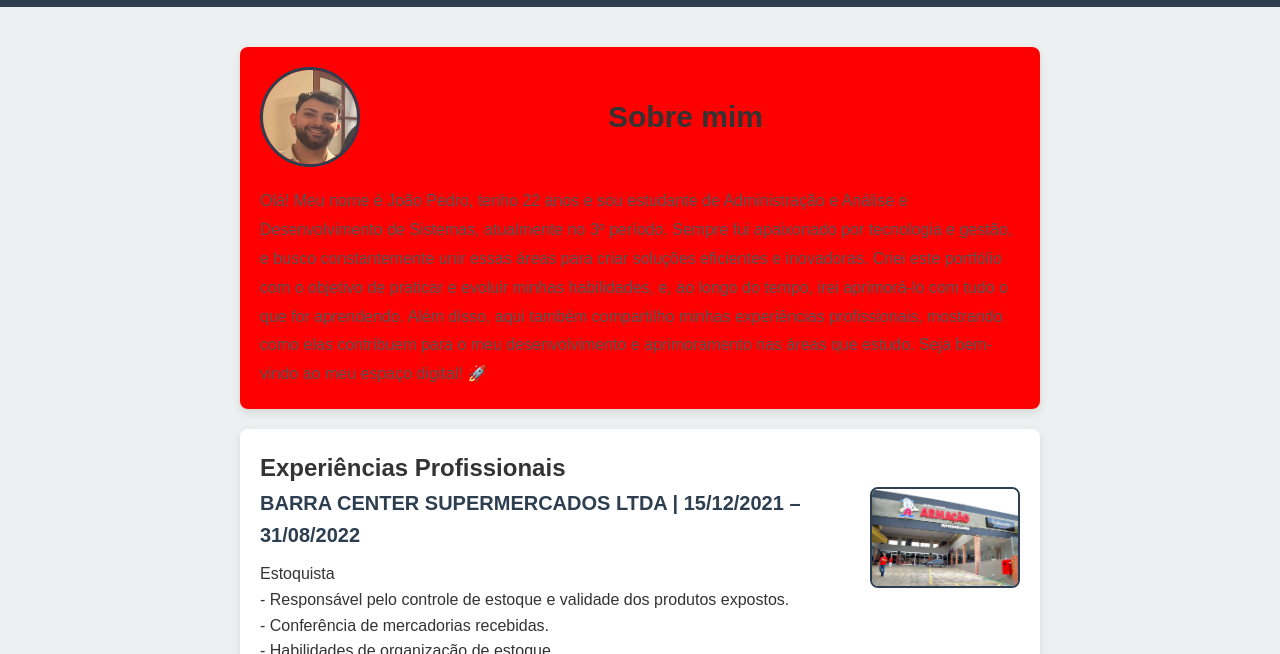
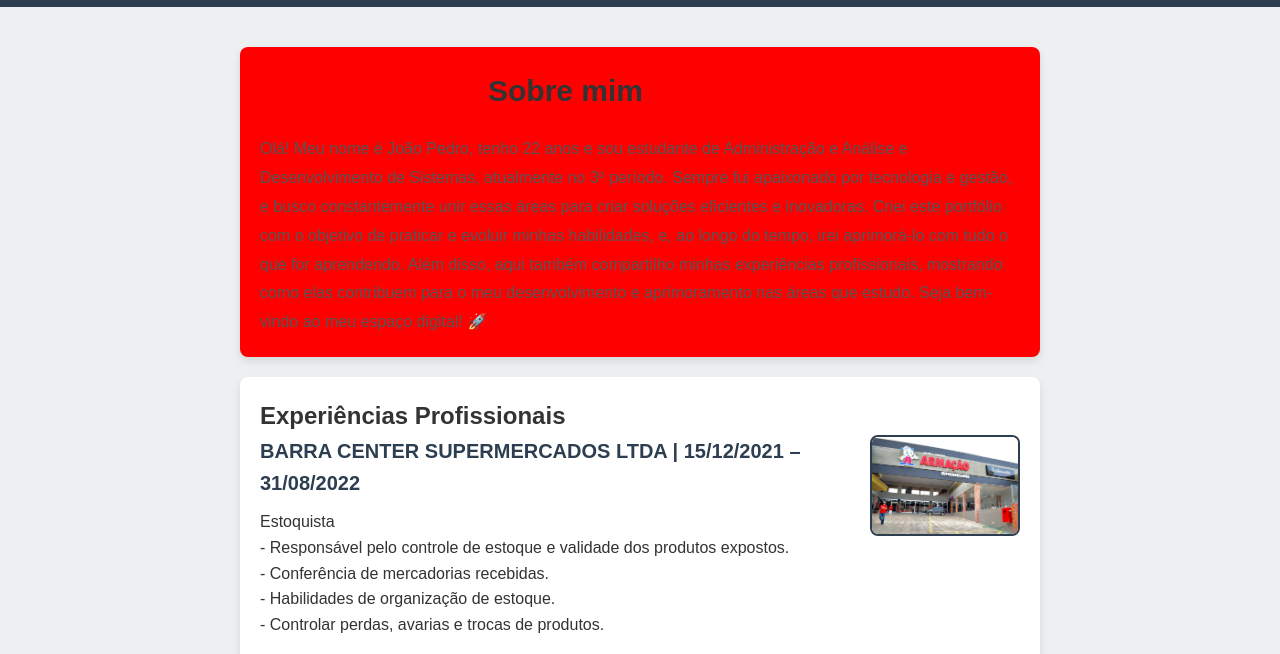
Before and after one commit to princ1sval/portifolioJP, a plain HTML site: page index.html in a window 1280 px wide. Shown: the part 71-725 px from the top of the page. Drawn offline with Linux system fonts and the light colour scheme.

Commit message:
testeFoto

```diff
--- a/index.html
+++ b/index.html
@@ -30,7 +30,7 @@
     <main>
         <div class="cardSobreMin">
             <div class="perfil">
-                <img src="IMAGENS/perfil.png" alt="Foto de João Pedro" id="imgPerfil">
+                <!-- <img src="IMAGENS/perfil.png" alt="Foto de João Pedro" id="imgPerfil"> -->
                 <h2 class="sobremin">Sobre mim</h2>
             </div>
             <p class="textoAp">
```
